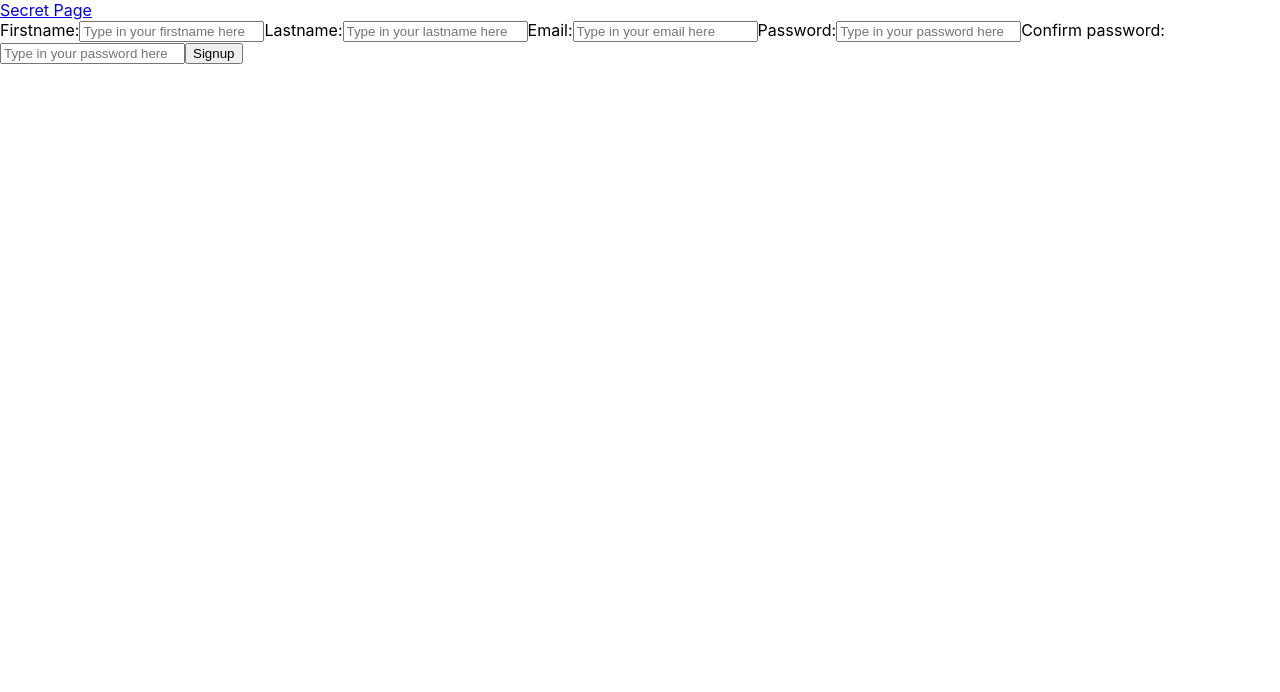
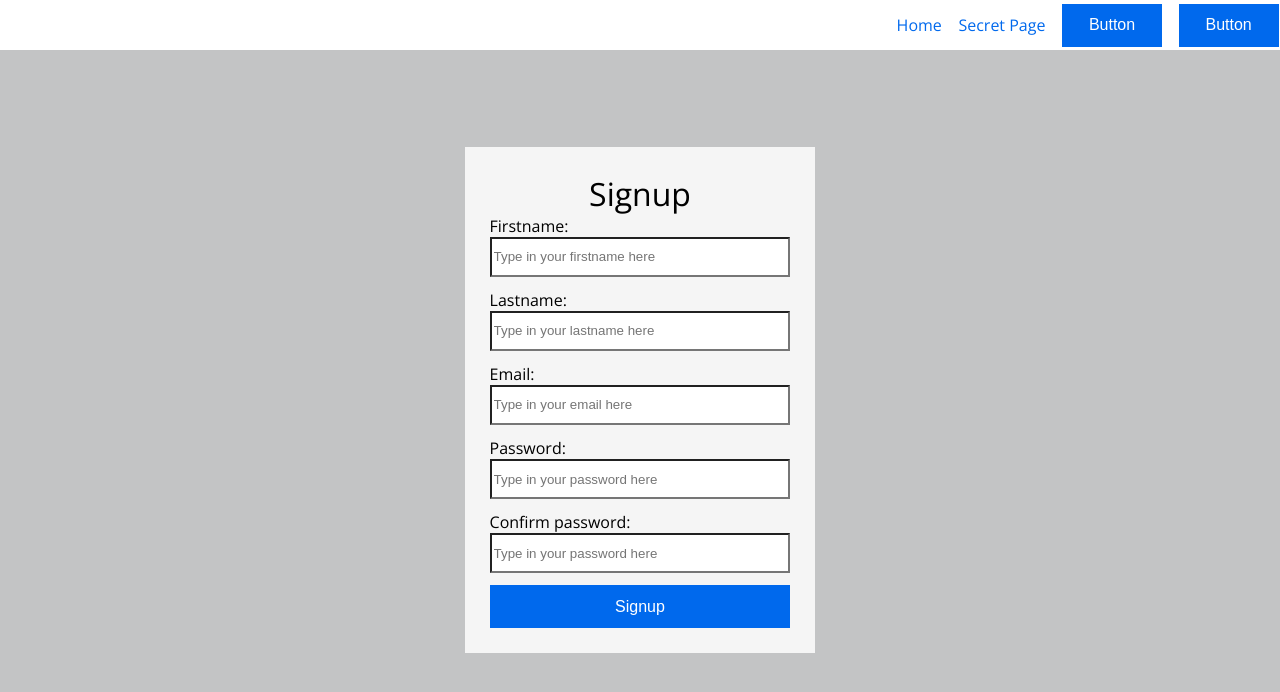
Before and after one commit to mikk837k/ReactNodeJS-Mandatory_2, a React (Create React App) app in the folder app/: page /signup in a window 1280 px wide. Shown: the top 692 px of the page. Built offline with nearby package versions, Linux system fonts and the light colour scheme.

Commit message:
basic styling done, All pages has been created, a navigation has been added to all pages.

```diff
--- a/app/src/App/App.css
+++ b/app/src/App/App.css
@@ -1,38 +1,60 @@
-.App {
+header {
+  padding: 0 4%;
+  background-color: white;
+  position: fixed;
+  width: 100%;
+  top: 0%;
+  display: flex;
+  flex-direction: row;
+  justify-content: flex-end;
+  height: 50px;
+}
+
+nav {
+  display: flex;
+  flex-direction: row;
+  align-items: center;
+  height: auto;
+  gap: 5%;
+}
+
+main {
+  /* margin-top: 50px; */
+  height: 100vh;
+  padding: 2%;
+  display: flex;
+  justify-content: center;
+  align-items: center;
+}
+
+form {
+  background-color: var(--secondary-color);
+  padding: 2%;
+  display: flex;
+  flex-direction: column;
+  justify-content: center;
+  height: max-content;
+  min-width: 350px;
+}
+form h1 {
   text-align: center;
 }
 
-.App-logo {
-  height: 40vmin;
-  pointer-events: none;
+form input {
+  background-image: none;
+  -webkit-box-shadow: none;
+  -moz-box-shadow: none;
+  box-shadow: none;
+  margin-bottom: 4%;
+  height: 40px;
 }
 
-@media (prefers-reduced-motion: no-preference) {
-  .App-logo {
-    animation: App-logo-spin infinite 20s linear;
+@media only screen and (max-width: 667px) and (orientation: landscape) {
+  main {
+    margin-top: 10%;
+  }
+
+  form {
+    width: 100%;
   }
 }
-
-.App-header {
-  background-color: #282c34;
-  min-height: 100vh;
-  display: flex;
-  flex-direction: column;
-  align-items: center;
-  justify-content: center;
-  font-size: calc(10px + 2vmin);
-  color: white;
-}
-
-.App-link {
-  color: #61dafb;
-}
-
-@keyframes App-logo-spin {
-  from {
-    transform: rotate(0deg);
-  }
-  to {
-    transform: rotate(360deg);
-  }
-}
--- a/app/src/App/App.js
+++ b/app/src/App/App.js
@@ -1,41 +1,46 @@
 import { BrowserRouter as Router, Switch, Route, Link } from "react-router-dom";
 
-import Signup from "../Pages/Signup"
+import Signup from "../Pages/Signup";
+import Login from "../Pages/Login";
+import Logout from "../Pages/Logout";
+import Profile from "../Pages/Profile";
+import Secret from "../Pages/Secret";
+
+
+import NavButton from "../Components/buttons/nav_button";
 
 import './App.css';
-
-
 
 function App() {
   return (
     <Router>
     <header>
       <nav>
-        <div>
+          <Link to="/">Home</Link>
           <Link to="/secret">Secret Page</Link>
-        </div>
-        {/* Knap components */}
+        <NavButton></NavButton>
+        <NavButton></NavButton>
       </nav>
     </header>
     <main>
       <Switch>
         <Route exact path="/">
-
+        <h1>Welcome stranger!</h1>
         </Route>
         <Route path="/signup">
           <Signup></Signup>
         </Route>
         <Route path="/login">
-
+          <Login></Login>
         </Route>
         <Route path="/logout">
-
+          <Logout></Logout>
         </Route>
         <Route path="/profile">
-
+          <Profile></Profile>
         </Route>
         <Route path="/secret">
-
+          <Secret></Secret>
         </Route>
       </Switch>
     </main>
--- a/app/src/App/index.css
+++ b/app/src/App/index.css
@@ -1,13 +1,82 @@
-body {
-  margin: 0;
-  font-family: -apple-system, BlinkMacSystemFont, 'Segoe UI', 'Roboto', 'Oxygen',
-    'Ubuntu', 'Cantarell', 'Fira Sans', 'Droid Sans', 'Helvetica Neue',
-    sans-serif;
-  -webkit-font-smoothing: antialiased;
-  -moz-osx-font-smoothing: grayscale;
+/* Basic styling */
+@import url("https://fonts.googleapis.com/css2?family=Open+Sans&display=swap");
+
+:root {
+  --primary-color: #c3c4c5;
+  --secondary-color: whitesmoke;
+  --btn-primary-color: #4de15c;
+  --btn-secondary-color: #d53324;
+  --btn-disabled-color: grey;
+  font-family: "Open Sans", sans-serif;
 }
 
-code {
-  font-family: source-code-pro, Menlo, Monaco, Consolas, 'Courier New',
-    monospace;
+html {
+  box-sizing: border-box;
+  font-size: 16px;
 }
+
+*,
+*:before,
+*:after {
+  box-sizing: inherit;
+}
+
+body,
+h1,
+h2,
+h3,
+h4,
+h5,
+h6,
+p,
+ol,
+ul {
+  margin: 0;
+  padding: 0;
+  font-weight: normal;
+}
+
+body {
+  background-color: var(--primary-color);
+}
+
+ol,
+ul {
+  list-style: none;
+}
+
+img {
+  max-width: 100%;
+  height: auto;
+}
+
+a {
+  white-space: nowrap;
+  text-decoration: none;
+  color: #0069ed;
+}
+
+button {
+  border: none;
+  font-size: 1rem;
+  text-decoration: none;
+  background: #0069ed;
+  color: #ffffff;
+  height: 43px;
+  min-width: 100px;
+  cursor: pointer;
+}
+
+button:hover,
+button:focus {
+  background: #0053ba;
+}
+
+button:focus {
+  outline: 1px solid #fff;
+  outline-offset: -4px;
+}
+
+button:active {
+  transform: scale(0.99);
+}
--- /dev/null
+++ b/app/src/Components/buttons/nav_button.jsx
@@ -0,0 +1,7 @@
+function Nav_button() {
+    return(
+        <button>Button</button>
+    )
+}
+
+export default Nav_button;
--- /dev/null
+++ b/app/src/Components/forms/form_login.jsx
@@ -0,0 +1,14 @@
+function Form_login() {
+    return (
+        <form>
+            <h1>Login</h1>
+            <label>Email:</label>
+            <input type="text" placeholder="Type in your email here"></input>
+            <label>Password:</label>
+            <input type="text" placeholder="Type in your password here"></input>
+            <button>Login</button>
+        </form>
+    )
+}
+
+export default Form_login;
--- a/app/src/Components/form_signup.jsx
+++ b/app/src/Components/forms/form_signup.jsx
@@ -1,7 +1,8 @@
 
-function form_signup() {
+function Form_signup() {
     return (
         <form>
+            <h1>Signup</h1>
             <label>Firstname:</label>
             <input type="text" placeholder="Type in your firstname here"></input>
             <label>Lastname:</label>
@@ -17,4 +18,4 @@ function form_signup() {
     )
 }
 
-export default form_signup;
+export default Form_signup;
--- /dev/null
+++ b/app/src/Pages/Login.jsx
@@ -0,0 +1,9 @@
+import FormLogin from "../Components/forms/form_login";
+
+function Login() {
+    return(
+            <FormLogin></FormLogin>
+    )
+}
+
+export default Login;
--- /dev/null
+++ b/app/src/Pages/Logout.jsx
@@ -0,0 +1,8 @@
+function Logout() {
+    return(
+        <h1>This page destroys session and redirects to index</h1>
+    )
+    //Destroy session and redirect to index
+}
+
+export default Logout;
--- /dev/null
+++ b/app/src/Pages/Profile.jsx
@@ -0,0 +1,7 @@
+function Profile() {
+    return (
+        <h1>Your Profile</h1>
+    )
+}
+
+export default Profile;
--- /dev/null
+++ b/app/src/Pages/Secret.jsx
@@ -0,0 +1,7 @@
+function Secret() {
+    return (
+        <h1>Wooooow! You found the secret page!</h1>
+    )
+}
+
+export default Secret;
--- a/app/src/Pages/Signup.jsx
+++ b/app/src/Pages/Signup.jsx
@@ -1,10 +1,8 @@
-import FormSignup from "../Components/form_signup";
+import FormSignup from "../Components/forms/form_signup";
 
 function Signup() {
     return(
-        <>
             <FormSignup></FormSignup>
-        </>
     )
 }
 
```
